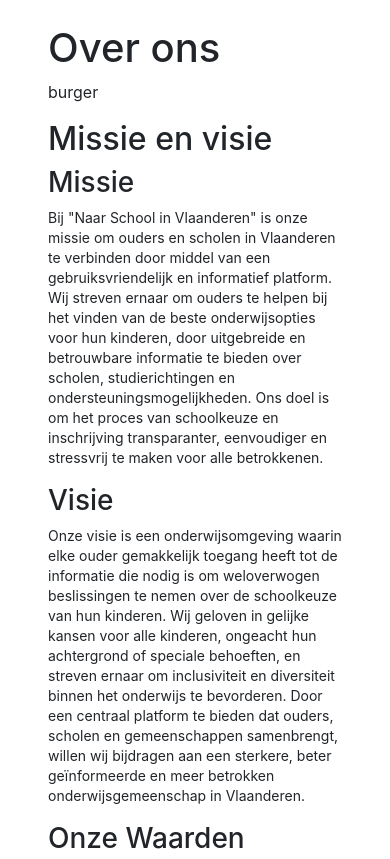
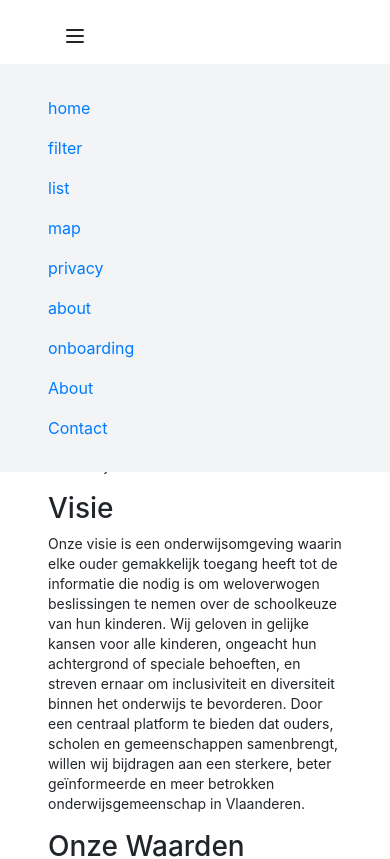
Before and after one commit to pxl-research/Generiek-vrije-plaatsen-platform, a Vue app in the folder Frontend/nsiv-frontend/: page /about in a window 390 px wide. Shown: the top 859 px of the page. Built offline with nearby package versions, Linux system fonts and the light colour scheme; the HTML template or start-up script is replaced by a standard one.

Commit message:
Tijdelijke navigatie
Tijdelijke navigatie gemaakt met hamburger menu

```diff
--- a/Frontend/nsiv-frontend/src/App.vue
+++ b/Frontend/nsiv-frontend/src/App.vue
@@ -1,8 +1,53 @@
 <script setup lang="ts">
-import { RouterLink, RouterView } from 'vue-router'
+import { RouterLink, RouterView, useRouter } from 'vue-router'
+import { ref, computed } from "vue";
 
+const router = useRouter();
+const isOpen = ref(false);
+
+const navLinks = computed(() =>
+    router.options.routes.filter(route => route.meta?.showInNav === true)
+)
+console.log(navLinks.value);
 </script>
 
 <template>
-<RouterView />
+    <body>
+        <header class="mx-5 my-4">
+            <div class="container mx-auto flex justify-between items-center">
+                <!-- Later misschien dynamisch
+                <h1 class="text-xl font-bold">
+                   {{ page-title }}
+                </h1>
+                -->
+                <button @click="isOpen = !isOpen" class="focus:outline-none">
+                    <svg class="w-6 h-6" fill="none" stroke="currentColor" stroke-width="2"
+                    viewBox="0 0 24 24" xmlns="http://www.w3.org/2000/svg">
+                    <path stroke-linecap="round" stroke-linejoin="round"
+                        d="M4 6h16M4 12h16M4 18h16"></path>
+                    </svg>
+                </button>
+                <nav :class="isOpen ? 'block' : 'hidden'"
+                class="absolute p-4 top-16 left-0 w-full bg-gray-100"
+                >
+                    <RouterLink
+                        v-for="route in navLinks"
+                        :key="route.path"
+                        :to="route.path"
+                        class="block px-4 py-2"
+                    >
+                        {{ route.name }}
+                    </RouterLink>
+
+                    <a href="#" class="block px-4 py-2">About</a>
+                    <a href="#" class="block px-4 py-2">Contact</a>
+                </nav>
+            </div>
+            <div>
+
+            </div>
+        </header>
+        <RouterView />
+    </body>
+
 </template>
--- a/Frontend/nsiv-frontend/src/router/index.ts
+++ b/Frontend/nsiv-frontend/src/router/index.ts
@@ -7,36 +7,57 @@ const router = createRouter({
       path: '/',
       name: 'home',
       component: () => import('../views/HomeView.vue'),
+      meta: {
+        showInNav: true
+      },
     },
     {
       path: '/filter',
       name: 'filter',
       component: () => import('../views/FilterView.vue'),
+      meta: {
+        showInNav: true
+      },
     },
     {
       path: '/list',
       name: 'list',
       component: () => import('../views/ListView.vue'),
+      meta: {
+        showInNav: true
+      },
     },
     {
       path: '/map',
       name: 'map',
       component: () => import('../views/MapView.vue'),
+      meta: {
+        showInNav: true
+      },
     },
     {
       path: '/privacy',
       name: 'privacy',
       component: () => import('../views/PrivacyView.vue'),
+      meta: {
+        showInNav: true
+      },
     },
     {
       path: '/about',
       name: 'about',
       component: () => import('../views/AboutUsView.vue'),
+      meta: {
+        showInNav: true
+      },
     },
     {
       path: '/onboarding',
       name: 'onboarding',
       component: () => import('../views/OnboardingView.vue'),
+      meta: {
+        showInNav: true
+      },
     },
 
   ],
--- a/Frontend/nsiv-frontend/src/views/AboutUsView.vue
+++ b/Frontend/nsiv-frontend/src/views/AboutUsView.vue
@@ -3,11 +3,10 @@
 
 
     <main class="mx-5 my-4 flex flex-col gap-3"><!--margin naar app.vue zetten-->
-        <nav class="flex justify-between items-center">
+        <nav class="flex items-center">
             <h1 class="text-2xl font-bold">
                 Over ons
             </h1>
-            <p>burger</p>
         </nav>
         <h2 class="text-lg font-bold">
             Missie en visie
--- a/Frontend/nsiv-frontend/src/views/PrivacyView.vue
+++ b/Frontend/nsiv-frontend/src/views/PrivacyView.vue
@@ -1,11 +1,10 @@
 <template>
 <!--Privacy en beleid - mobile op Figma-->
     <main class="mx-5 my-4 flex flex-col gap-3"><!--margin naar app.vue zetten-->
-        <nav class="flex justify-between items-center">
+        <nav class="flex items-center">
             <h1 class="text-2xl font-bold">
                 Privacy & beleid
             </h1>
-            <p>burger</p>
         </nav>
 
         <h2 class="text-lg font-bold">
```
